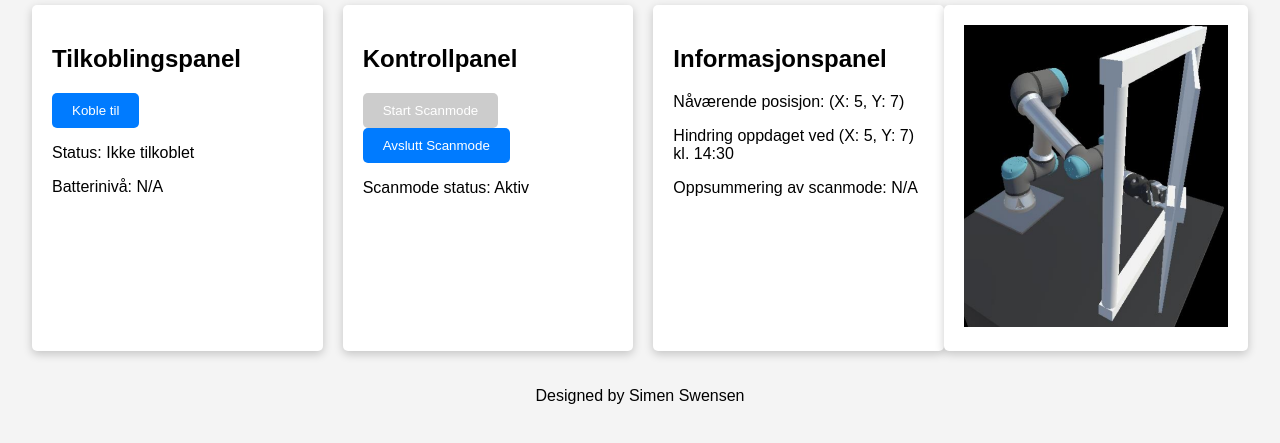
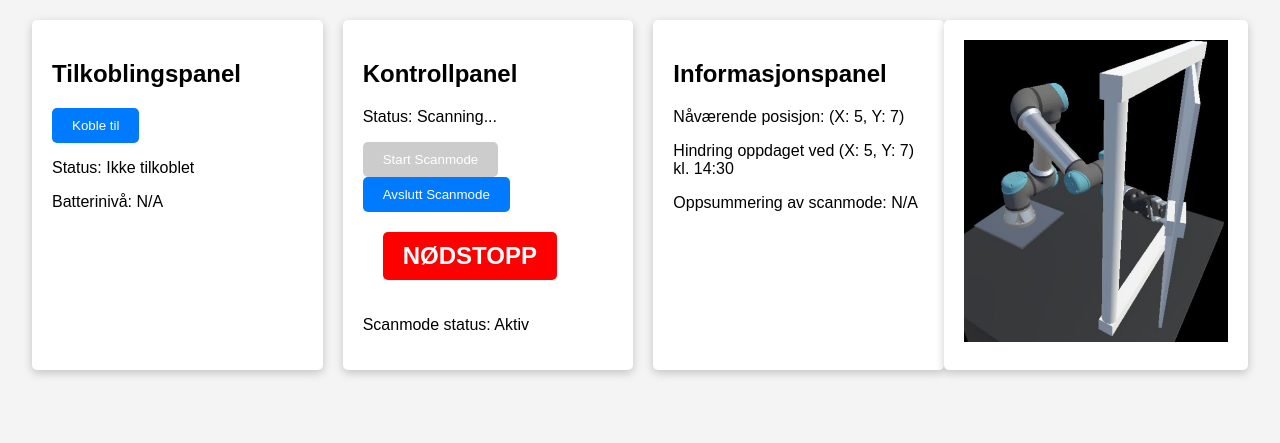
Before and after one commit to H595487/IntekDemo, a plain HTML site: page index.html in a window 1280 px wide. Both pictures are taken after a click on the button "Start Scanmode". Shown: the part 237-680 px from the top of the page. Drawn offline with Linux system fonts and the light colour scheme.

Commit message:
Implemented UX enhancements for robot interface.

```diff
--- a/index.html
+++ b/index.html
@@ -21,8 +21,10 @@
             </div>
             <div class="panel kontrollpanel">
                 <h2>Kontrollpanel</h2>
+                <p id="robotStatus">Status: <span>Idle</span></p>
                 <button id="start-scan-btn">Start Scanmode</button>
                 <button id="stop-scan-btn">Avslutt Scanmode</button>
+                <button id="emergencyStop" class="btn btn-danger">NØDSTOPP</button>
                 <p>Scanmode status: <span id="scan-status">Inaktiv</span></p>
             </div>
             <div class="panel informasjonspanel">
@@ -40,7 +42,7 @@
         </div>
     </section>
     <footer>
-        <p>Designed by Simen Swensen</p>
+        <p></p>
     </footer>
 </div>
 <script src="script.js"></script>
--- a/script.js
+++ b/script.js
@@ -16,6 +16,9 @@ document.addEventListener("DOMContentLoaded", function() {
         connectBtn.disabled = true;
         startScanBtn.disabled = false;
     });
+    function updateRobotStatus(status) {
+        document.getElementById('robotStatus').querySelector('span').innerText = status;
+    }
 
     startScanBtn.addEventListener("click", function() {
         scanStatus.textContent = "Aktiv";
@@ -24,6 +27,7 @@ document.addEventListener("DOMContentLoaded", function() {
         // Simulating the robot's movement and detection
         setTimeout(() => {
             currentPosition.textContent = "(X: 5, Y: 7)";
+            updateRobotStatus("Scanning...");
             let hindringEntry = document.createElement("p");
             hindringEntry.textContent = "Hindring oppdaget ved (X: 5, Y: 7) kl. 14:30";
             hindringerLog.appendChild(hindringEntry);
@@ -33,6 +37,13 @@ document.addEventListener("DOMContentLoaded", function() {
     stopScanBtn.addEventListener("click", function() {
         scanStatus.textContent = "Avsluttet";
         stopScanBtn.disabled = true;
+        updateRobotStatus("Idle");
         scanSummary.textContent = "1 hindring oppdaget, tid brukt: 2 sekunder";
     });
+
+    document.getElementById('emergencyStop').addEventListener('click', function() {
+        alert("NØDSTOPP aktivert! Robot stopper umiddelbart.");
+        // Her kan vi legge til faktisk kode for å sende en nødstopp-kommando til roboten i en virkelig implementasjon.
+    });
+
 });
--- a/styles.css
+++ b/styles.css
@@ -72,3 +72,10 @@ button:disabled {
     background-color: #cccccc;
     cursor: not-allowed;
 }
+#emergencyStop {
+    background-color: red;
+    color: white;
+    font-weight: bold;
+    font-size: 1.5em;
+    margin: 20px;
+}
```
